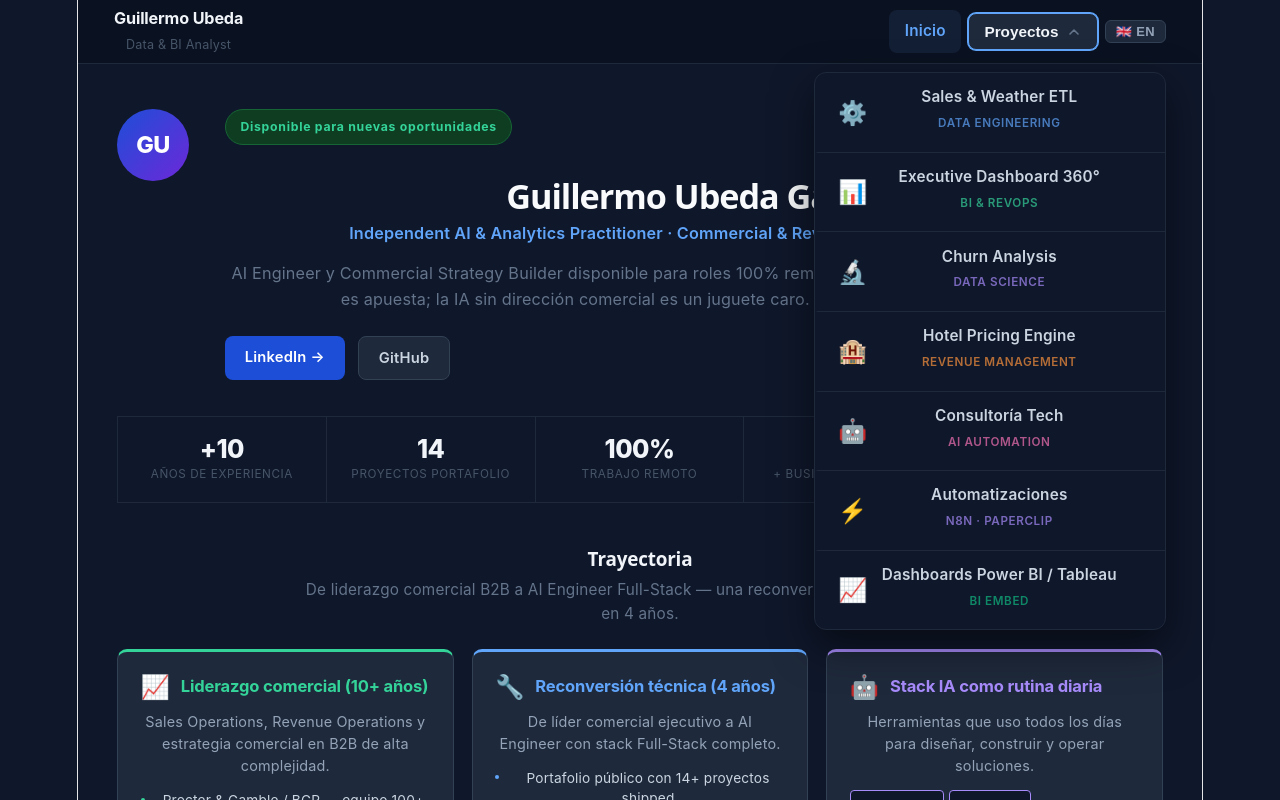
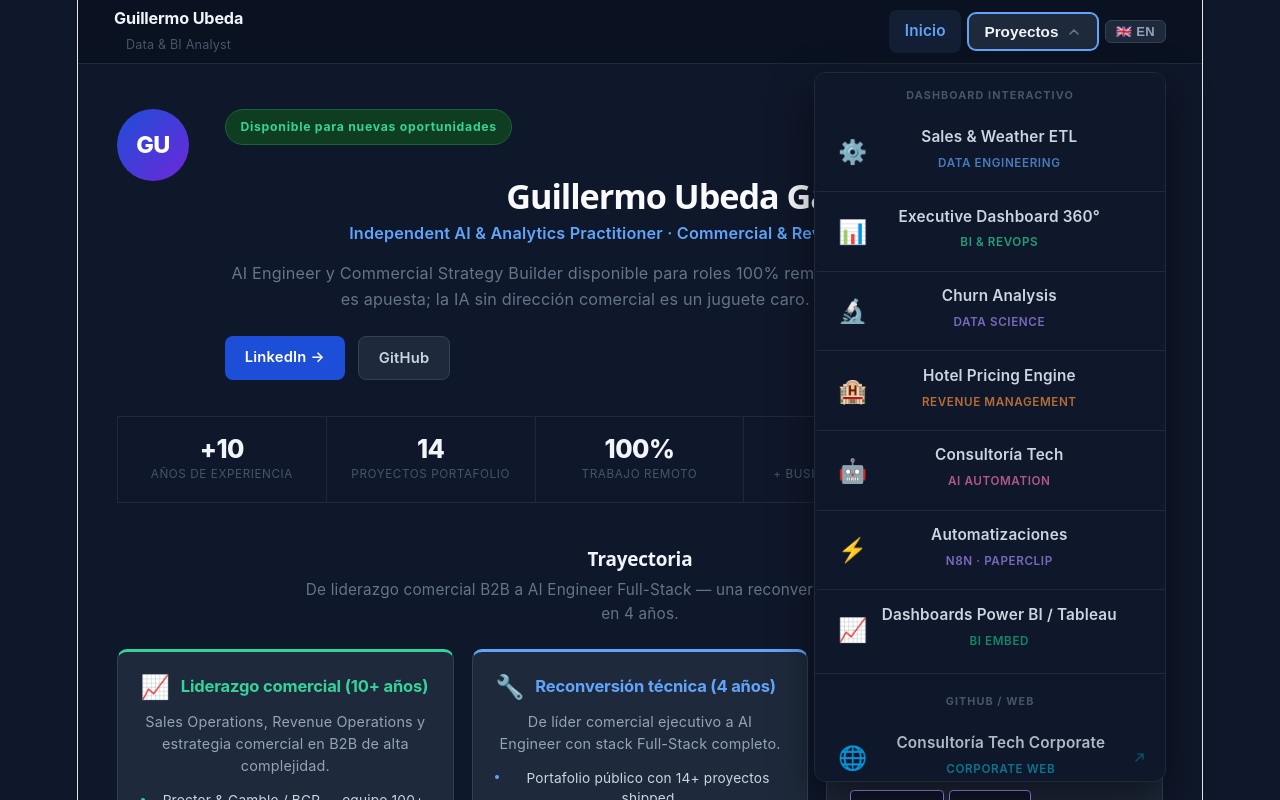
Before and after one commit to Guillermo1987/project-portfolio, a React (Vite) app: page / in a window 1280 px wide. Both pictures are taken after a click on the button "Proyectos". Shown: the top 800 px of the page. Built offline with nearby package versions, Linux system fonts and the light colour scheme.

Commit message:
feat(navbar): mostrar los 14 proyectos en dropdown con separación interna/externa

```diff
--- a/src/App.css
+++ b/src/App.css
@@ -212,6 +212,39 @@
   opacity: 1;
 }
 
+.nav-item-ext {
+  flex-shrink: 0;
+  opacity: 0.4;
+  transition: opacity 0.12s;
+}
+
+.nav-dropdown-item:hover .nav-item-ext {
+  opacity: 0.8;
+}
+
+.nav-dropdown-divider {
+  height: 1px;
+  background: #1e293b;
+  margin: 0.25rem 0;
+}
+
+.nav-dropdown-section-label {
+  font-size: 0.6rem;
+  font-weight: 700;
+  text-transform: uppercase;
+  letter-spacing: 0.1em;
+  color: #475569;
+  padding: 0.55rem 1.1rem 0.2rem;
+}
+
+.nav-dropdown-item--external {
+  opacity: 0.85;
+}
+
+.nav-dropdown-item--external:hover {
+  opacity: 1;
+}
+
 @media (max-width: 640px) {
   .navbar { padding: 0 1rem; }
   .navbar-brand { display: none; }
--- a/src/components/Navbar.jsx
+++ b/src/components/Navbar.jsx
@@ -2,7 +2,7 @@
 import { NavLink } from 'react-router-dom'
 import { useLang } from '../contexts/LangContext'
 
-const PROJECTS = [
+const INTERNAL = [
   { to: '/etl',         label: 'Sales & Weather ETL',           badge: 'Data Engineering',   icon: '⚙️', color: '#60a5fa' },
   { to: '/executive',   label: 'Executive Dashboard 360°',      badge: 'BI & RevOps',        icon: '📊', color: '#34d399' },
   { to: '/churn',       label: 'Churn Analysis',                badge: 'Data Science',       icon: '🔬', color: '#a78bfa' },
@@ -10,6 +10,16 @@
   { to: '/ia-digox',    label: 'Consultoría Tech',              badge: 'AI Automation',      icon: '🤖', color: '#f472b6' },
   { to: '/automations', label: 'Automatizaciones',              badge: 'n8n · Paperclip',    icon: '⚡', color: '#a78bfa' },
   { to: '/dashboards',  label: 'Dashboards Power BI / Tableau', badge: 'BI Embed',           icon: '📈', color: '#10b981' },
+]
+
+const EXTERNAL = [
+  { to: 'https://consultoria-tech.web.app',                                 label: 'Consultoría Tech Corporate', badge: 'Corporate Web',      icon: '🌐', color: '#06b6d4' },
+  { to: 'https://github.com/Guillermo1987/project-sales-optimization-sql',  label: 'Sales Optimization SQL',     badge: 'SQL & BI',           icon: '🗄️', color: '#38bdf8' },
+  { to: 'https://github.com/Guillermo1987/project-revenue-management-web',  label: 'Revenue Management Web',     badge: 'Web Development',    icon: '💡', color: '#fbbf24' },
+  { to: 'https://github.com/Guillermo1987/project-security-log-analysis',   label: 'Security Log Analysis',      badge: 'Ciberseguridad',     icon: '🛡️', color: '#ef4444' },
+  { to: 'https://github.com/Guillermo1987/project-vulnerability-scanner',   label: 'Vulnerability Scanner',      badge: 'Ciberseguridad',     icon: '🔍', color: '#f97316' },
+  { to: 'https://github.com/Guillermo1987/project-portfolio',               label: 'Portafolio Profesional',     badge: 'React · Firebase',   icon: '🗂️', color: '#94a3b8' },
+  { to: 'https://github.com/Guillermo1987/agentforge',                      label: 'AgentForge',                 badge: 'SaaS · AI Agents',   icon: '🏗️', color: '#6366f1' },
 ]
 
 export default function Navbar() {
@@ -59,7 +69,8 @@
 
       {open && (
         <div className="nav-dropdown">
-          {PROJECTS.map(({ to, label, badge, icon, color }) => (
+          <div className="nav-dropdown-section-label">Dashboard interactivo</div>
+          {INTERNAL.map(({ to, label, badge, icon, color }) => (
             <NavLink
               key={to}
               to={to}
@@ -79,6 +90,29 @@
               </svg>
             </NavLink>
           ))}
+
+          <div className="nav-dropdown-divider" />
+          <div className="nav-dropdown-section-label">GitHub / Web</div>
+          {EXTERNAL.map(({ to, label, badge, icon, color }) => (
+            <a
+              key={to}
+              href={to}
+              target="_blank"
+              rel="noreferrer"
+              className="nav-dropdown-item nav-dropdown-item--external"
+              style={{ '--item-color': color }}
+              onClick={() => setOpen(false)}
+            >
+              <span className="nav-item-icon">{icon}</span>
+              <div className="nav-item-text">
+                <span className="nav-item-label">{label}</span>
+                <span className="nav-item-badge" style={{ color }}>{badge}</span>
+              </div>
+              <svg className="nav-item-ext" width="11" height="11" viewBox="0 0 11 11" fill="none">
+                <path d="M2 9L9 2M9 2H4M9 2V7" stroke={color} strokeWidth="1.6" strokeLinecap="round" strokeLinejoin="round"/>
+              </svg>
+            </a>
+          ))}
         </div>
       )}
     </nav>
```
